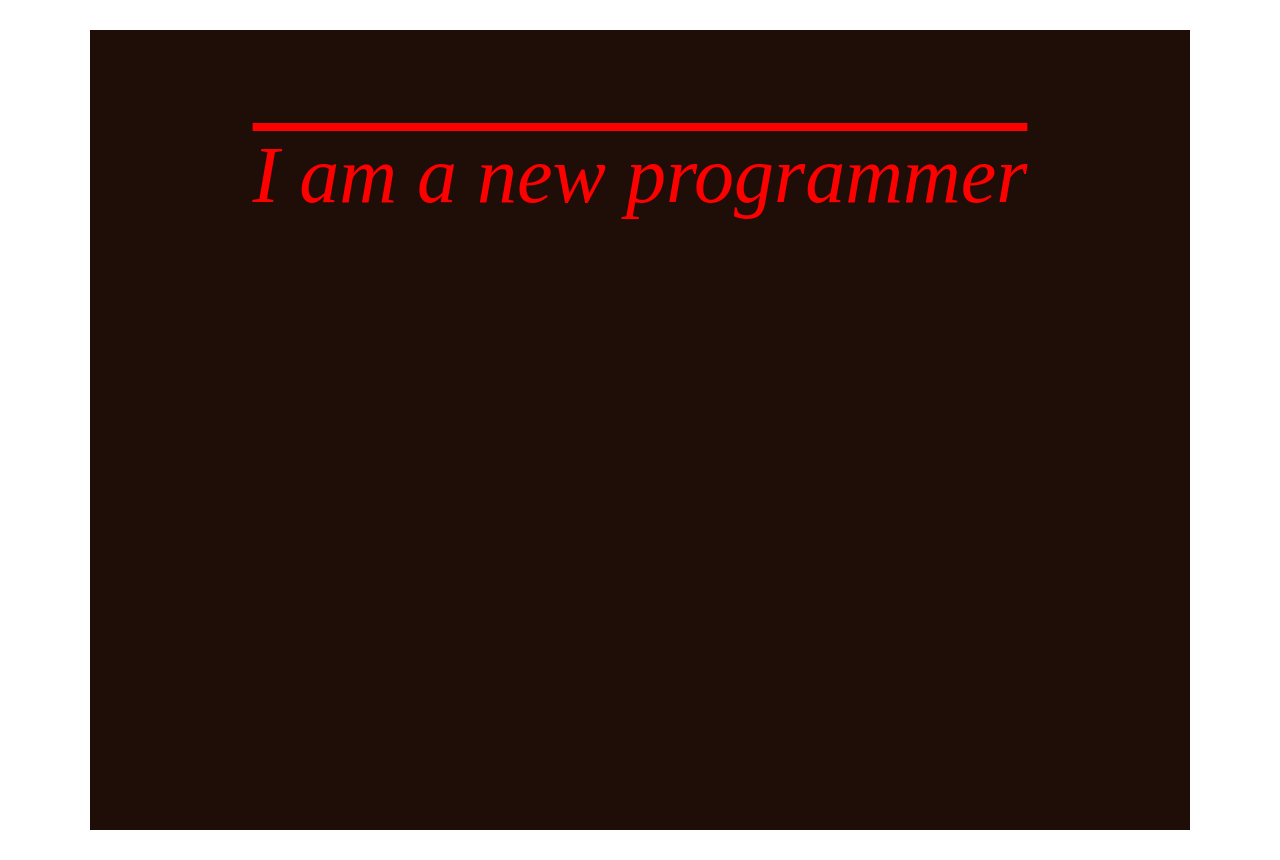
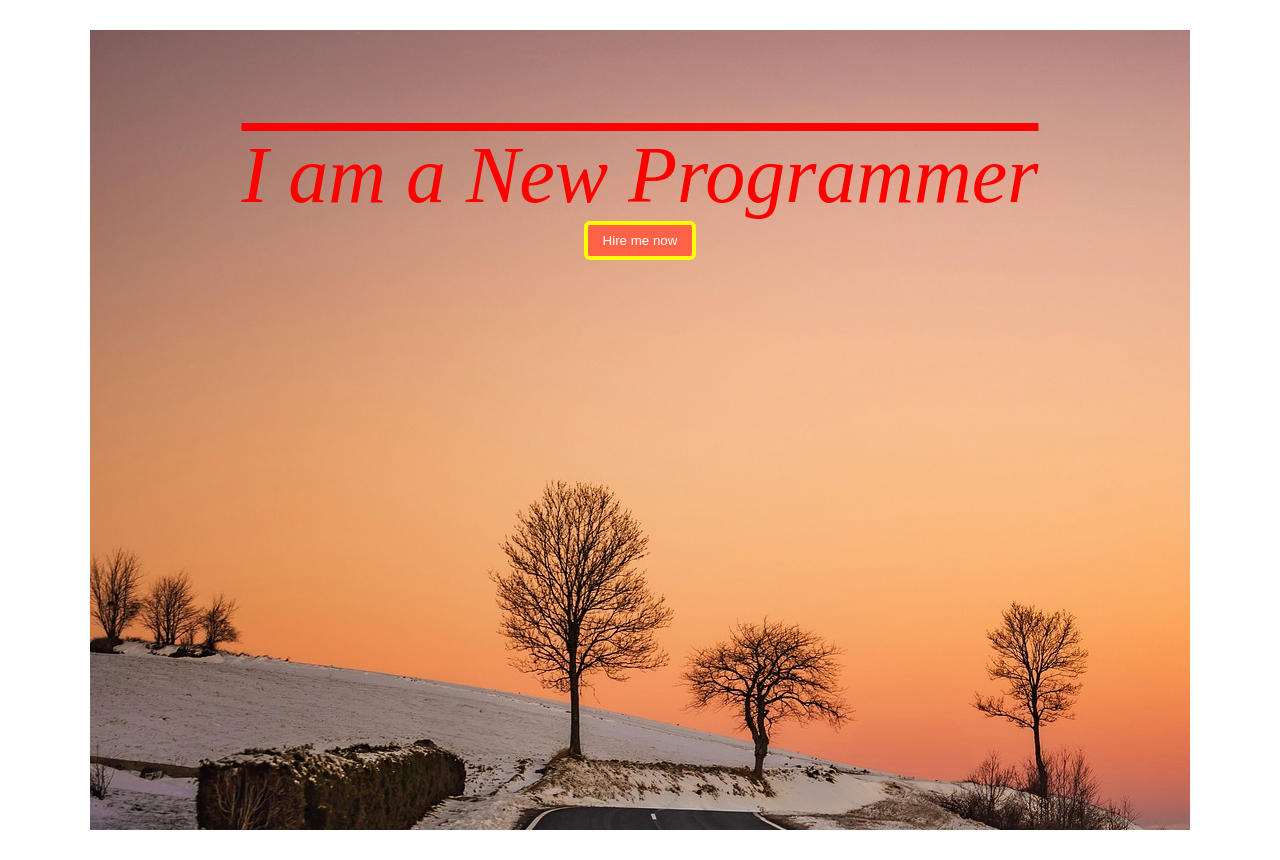
Before and after one commit to tarikul1998/ctp-1, a plain HTML site: page index.html in a window 1280 px wide. Drawn offline with Linux system fonts and the light colour scheme.

Commit message:
added background and design button

```diff
--- a/index.html
+++ b/index.html
@@ -21,20 +21,47 @@
         }
         /* section design */
         #heading-parent{
-            background-color: rgb(31, 14, 8);
+            /* background-color: rgb(31, 14, 8); */
+           background-image: url(assets/road-8844555_1920.jpg);
+
             height: 600px;
             padding: 100px 0;
             /* ami chaitasi dui pash thke halka faka space nibe,full screen thakbe nah */
-            width: 1100px;
+            /* width: 1100px; */
+            /* take maximum w-1100px and na paile 100% w niba(halka responsive, small scrren dekho) */
+            max-width: 1100px;
             /* ekhon se ek pashe aisha porse,majhe anbo */
             margin: 30px auto;
         }
+
+        /* button styling */
+        .btn{
+            background-color: tomato;
+            /* button toh small lagtase, cholen padding deya jak */
+            padding: 8px 15px;
+            color: white;
+            border: 4px solid yellow;
+            border-radius: 6px;
+        }
+
+        .btn-parent{
+            text-align: center;
+        }
+
+
     </style>
 </head>
 <body>
 
     <div id="heading-parent">
-        <h1>I am a new programmer</h1>
+        <h1>I am a New Programmer</h1>
+
+     <!-- lets make a button now -->
+
+     <div class="btn-parent">
+        <button class="btn">Hire me now</button>
+     </div>
+
     </div>
 
 
```
Also changed, not shown: assets/road-8844555_1920.jpg (added).
